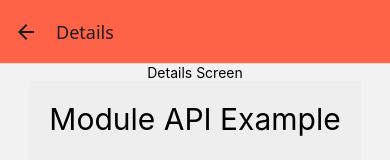
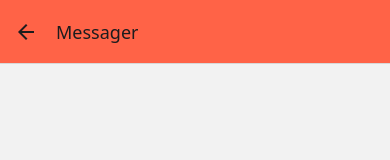
Before and after one commit to pagkt2/salesforce-messaging, a React Native app in the folder example/: screen / in a window 390 px wide. Both pictures are taken after a click on the button "Go to Details". Shown: the top 160 px of the page. Built offline with nearby package versions, Linux system fonts and the light colour scheme.

Commit message:
(breaking) separate custom controller

```diff
--- a/example/App.tsx
+++ b/example/App.tsx
@@ -16,13 +16,14 @@ function HomeScreen() {
     <View style={{ flex: 1, alignItems: 'center', justifyContent: 'center' }}>
       <Text>Home Screen</Text>
 
-      <Button onPress={() => navigation.navigate('Details')}>
+      <Button onPress={() => navigation.navigate('Messager')}>
         Go to Details
       </Button>
     </View>
   );
 }
 function DetailsScreen() {
+
   const navigation = useNavigation()
   return (
     <View style={{ flex: 1, alignItems: 'center', justifyContent: 'center' }}>
@@ -42,6 +43,17 @@ function DetailsScreen() {
   );
 }
 
+function Messager() {
+  return (
+    <View style={{ flex: 1, alignItems: 'center', justifyContent: 'center' }}>
+  <SalesforceMessagingView
+            onLoad={({ nativeEvent: { url } }) => console.log(`Loaded: ${url}`)}
+            style={styles.view}
+          />
+          </View>
+        )
+}
+
 const RootStack = createNativeStackNavigator({
   initialRouteName: 'Home',
   screenOptions: {
@@ -54,7 +66,19 @@ const RootStack = createNativeStackNavigator({
         title: 'Overview',
       },
     },
-    Details: DetailsScreen,
+    Details: {
+      screen: DetailsScreen,
+      options: {
+        title: 'Details',
+        headerShown: true
+      },
+    },
+    Messager: {
+      screen: Messager,
+      options: {
+        title: 'Messager',
+      },
+    },
   },
 });
 
```
Also changed, not shown: 2 other files (tests, documents, lock files or other folders).
